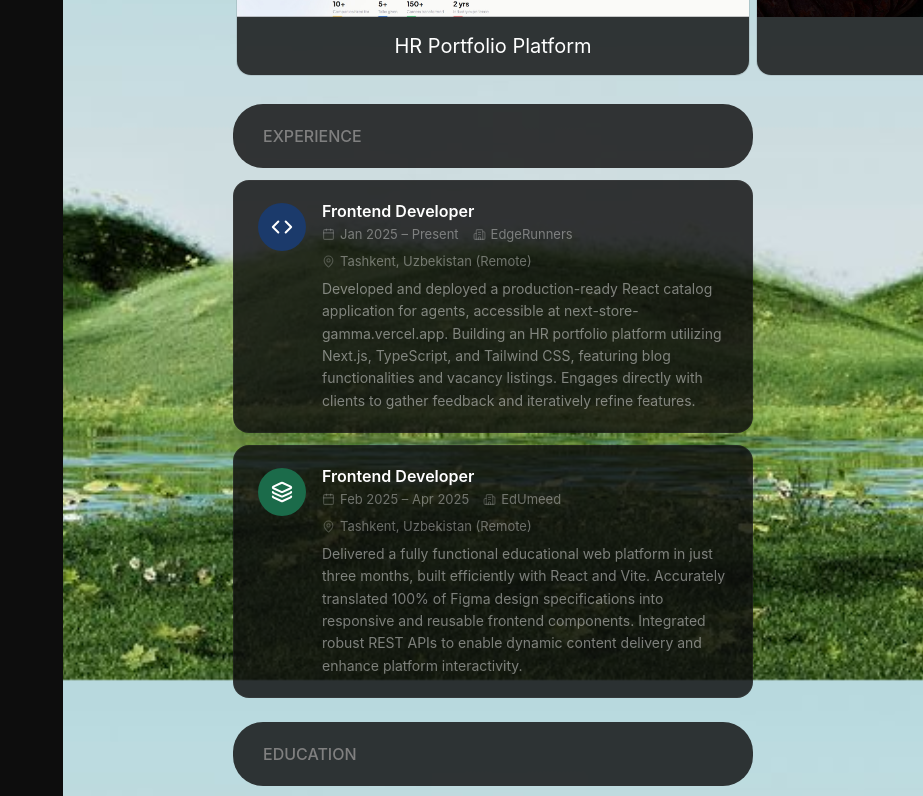
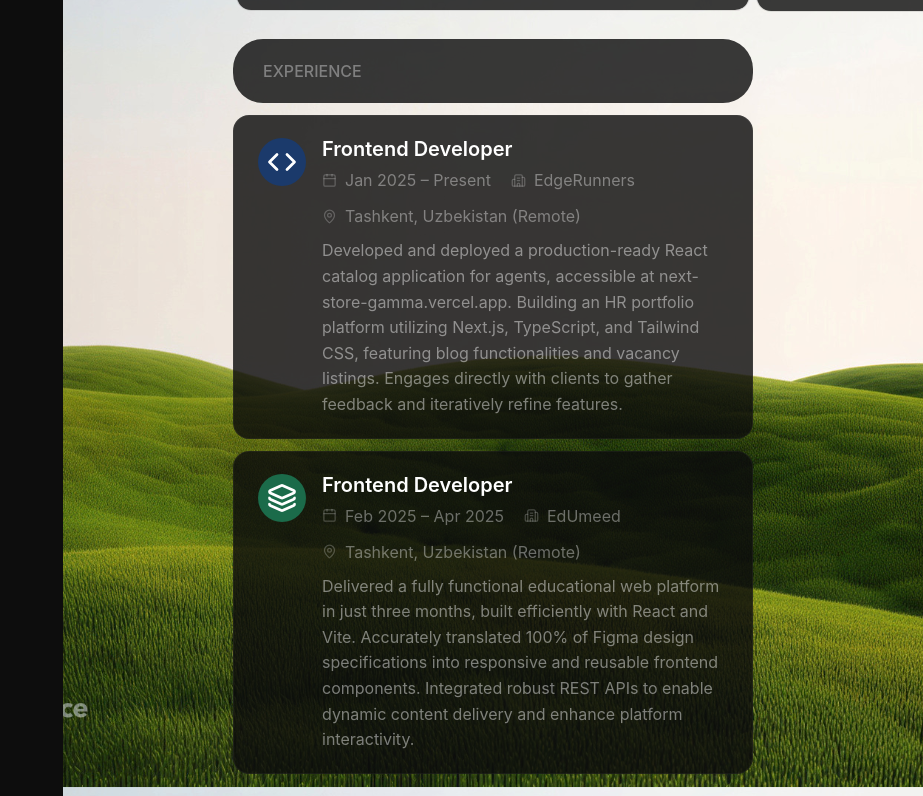
Before and after one commit to MXasan/portfolio-mcasyn, a React app: page / in a window 1280 px wide. Shown: the part 920-1716 px from the top of the page, without its empty margins (357-1280 px from the left). Built offline with nearby package versions, Linux system fonts and the light colour scheme; the HTML template or start-up script is replaced by a standard one.

Commit message:
restyle font sizes

```diff
--- a/src/rightSide/rightSide.css
+++ b/src/rightSide/rightSide.css
@@ -4,7 +4,7 @@
 
 .rightSide-intro>p {
     margin-bottom: 30px;
-    font-size: 19px;
+    font-size: 17px;
 }
 
 .box-for-element {
--- a/src/rightSide/rightSideBgMaker.tsx
+++ b/src/rightSide/rightSideBgMaker.tsx
@@ -3,12 +3,12 @@ import { useEffect } from "react";
 const RightSideBgMaker = () => {
   useEffect(() => {
     const rightSide = document.querySelector(".right"),
-      randomNum = Math.floor(Math.random() * 4) + 1;
-    if (randomNum >= 3) {
+      randomNum = Math.floor(Math.random() * 5) + 1;
+    if (randomNum >= 6) {
       rightSide.style.backgroundImage = "black";
     } else {
       if (rightSide) {
-        rightSide.style.backgroundImage = `url('bg/bg-${randomNum}.jpeg')`;
+        rightSide.style.backgroundImage = `url('bg/bg-${randomNum}.jpg')`;
       }
     }
   }, []);
--- a/src/rightSide/rightSideCarusel.tsx
+++ b/src/rightSide/rightSideCarusel.tsx
@@ -33,7 +33,7 @@ const projects = [
   },
   {
     id: 4,
-    image: '/websitesImg/website1.jpg',
+    image: '/websitesImg/website3.jpg',
     title: "Hangman Game",
     tech: "JavaScript",
     Text: "Browser-based word game with game state logic, animations, and keyboard support.",
--- a/src/rightSide/rightSideExpereince/rightSideExpereince.css
+++ b/src/rightSide/rightSideExpereince/rightSideExpereince.css
@@ -33,8 +33,8 @@
 }
 
 .experience-logo svg {
-    width: 22px;
-    height: 22px;
+    width: 30px;
+    height: 30px;
     color: #fff;
 }
 
@@ -42,13 +42,13 @@
 .experience-content {
     display: flex;
     flex-direction: column;
-    gap: 6px;
+    gap: 10px;
     flex: 1;
     min-width: 0;
 }
 
 .experience-role {
-    font-size: 16px;
+    font-size: 20px;
     font-weight: 600;
     color: #fff;
     line-height: 1.3;
@@ -58,9 +58,9 @@
 .experience-meta {
     display: flex;
     align-items: center;
-    gap: 14px;
+    gap: 20px;
     flex-wrap: wrap;
-    font-size: 13px;
+    font-size: 16px;
     color: rgba(255, 255, 255, 0.38);
     line-height: 1;
 }
@@ -68,20 +68,20 @@
 .experience-meta-item {
     display: flex;
     align-items: center;
-    gap: 5px;
+    gap: 8px;
     white-space: nowrap;
 }
 
 .experience-meta-item svg {
-    width: 13px;
-    height: 13px;
+    width: 15px;
+    height: 15px;
     opacity: 0.6;
     flex-shrink: 0;
 }
 
 /* Description */
 .experience-description {
-    font-size: 14px;
+    font-size: 16px;
     line-height: 1.6;
     color: rgba(255, 255, 255, 0.45);
     margin-top: 4px;
```
